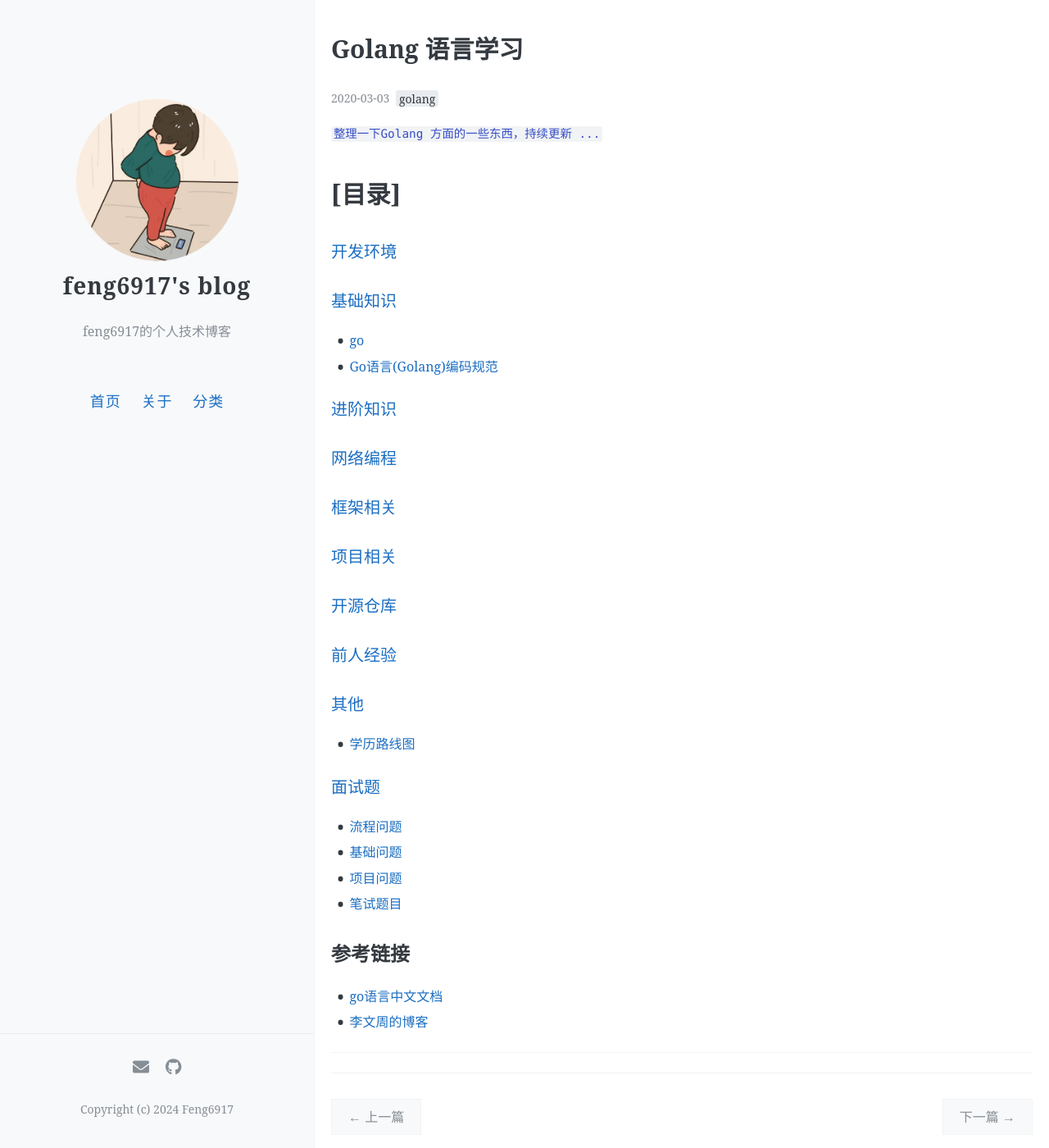
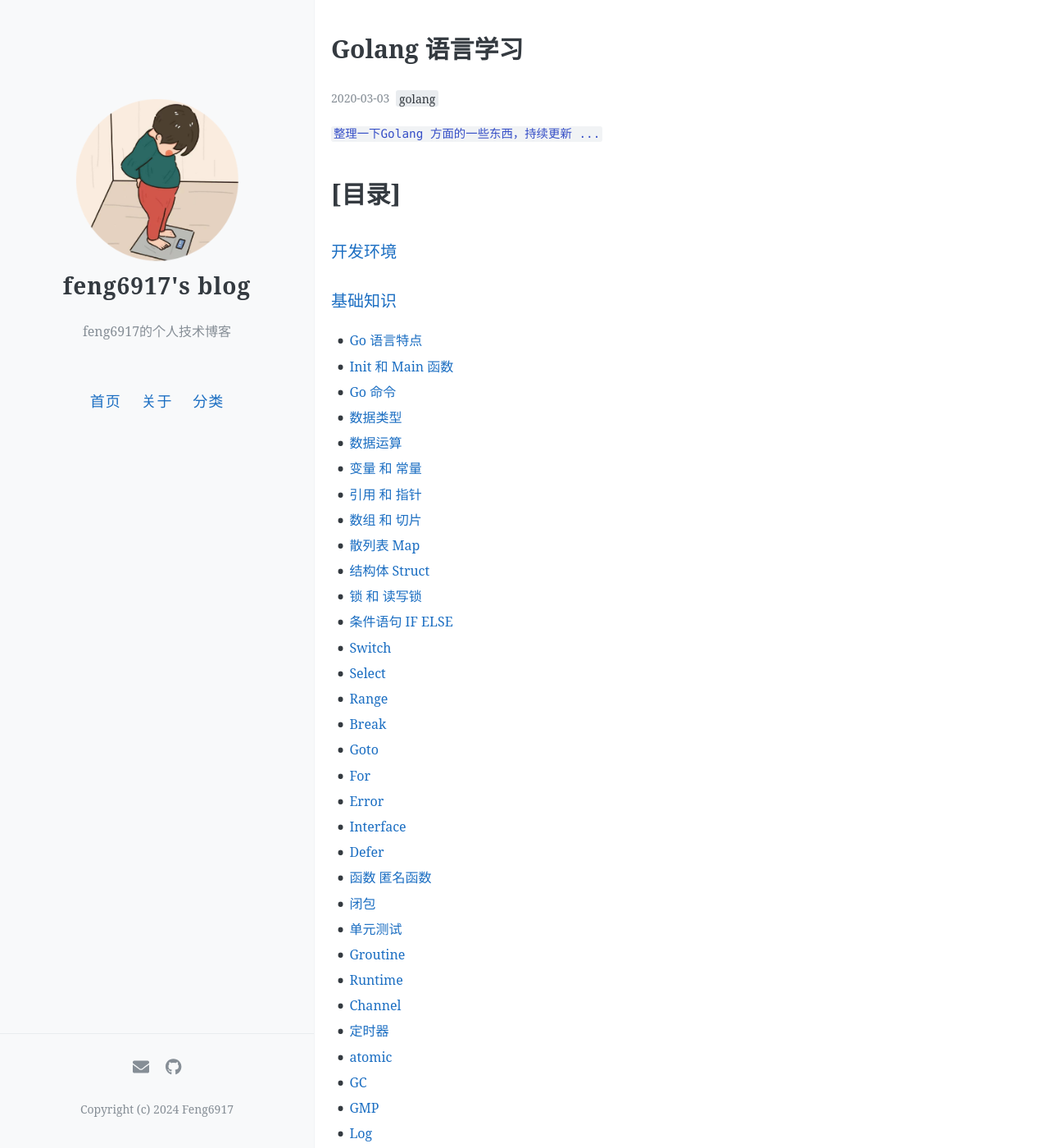
Before and after one commit to feng6917/feng6917.github.io, a Jekyll site: the page built from _posts/2020-3-3-language-golang.md, in a window 1280 px wide and 1400 px high. Shown: the whole window at 82% size. Built offline with Jekyll 4.4.1, drawn with Linux system fonts in a browser that asks for light colours; comment, search, counter and statistics services are not loaded; some of the changed text lies outside the part shown.

Commit message:
fix: golang some

```diff
--- a/_posts/2020-3-3-language-golang.md
+++ b/_posts/2020-3-3-language-golang.md
@@ -17,10 +17,87 @@ author: feng6917
 
 #### [开发环境](https://feng6917.github.io/lg-go-dev-env/)
 #### [基础知识](#基础知识)
-  - [go]()
+  - [Go 语言特点]()
+  - [Init 和 Main 函数]()
+  - [Go 命令]()
+  - [数据类型]()
+  - [数据运算]()
+  - [变量 和 常量]()
+  - [引用 和 指针]()
+  - [数组 和 切片]()
+  - [散列表 Map]()
+  - [结构体 Struct]()
+  - [锁 和 读写锁]()
+  - [条件语句 IF ELSE]()
+  - [Switch]()
+  - [Select]()
+  - [Range]()
+  - [Break]()
+  - [Goto]()
+  - [For]()
+  - [Error]()
+  - [Interface]()
+  - [Defer]()
+  - [函数 匿名函数]()
+  - [闭包]()
+  - [单元测试]()
+  - [Groutine]()
+  - [Runtime]()
+  - [Channel]()
+  - [定时器]()
+  - [atomic]()
+  - [GC]()
+  - [GMP]()
+  - [Log]()
+  - [Context]()
+  - [IO]()
+  - [Strconv]()
+  - [Convert 转换]()
+  - [加密解密]()
+  - [Http]()
+  - [Grpc]()
+  - [WebSocket]()
+  - [广播]()
+  - [反射]()
+  - [Time]()
+  - [String]()
+  - [Byte]()
+  - [Flag]()
+  - [Config]()
+  - [异常处理]()
+  - [递归函数]()
+  - [ftp]()
+  - [文件上传]()
+  - [server]()
+  - [pprof]()
+  - [cache]()
+  - [orm]()
+  - [gui]()
+  - [nsq]()
+  - [policy]()
+  - [sort]()
+  - [api]()
+  - [import]()
+  - [CSP]()
+  - [BASE]()
+  - [SOP]()
+  - [数据库 一系列]()
+  - [架构 一系列]()
+  - [微服务 一系列]()
+  - [分布式 一系列]()
+  - [ETCD]()
+  - [Docker]()
+  - [K8s]()
+  - []()
+  - []()
+  - []()
+  - []()
+  - []()
+  - []()
+  - []()
+  - []()
   - [Go语言(Golang)编码规范](https://www.bookstack.cn/read/go-code-convention/zh-CN-README.md)
 
-#### [进阶知识](#进阶知识)
 
 #### [网络编程](#网络编程)
 
```
